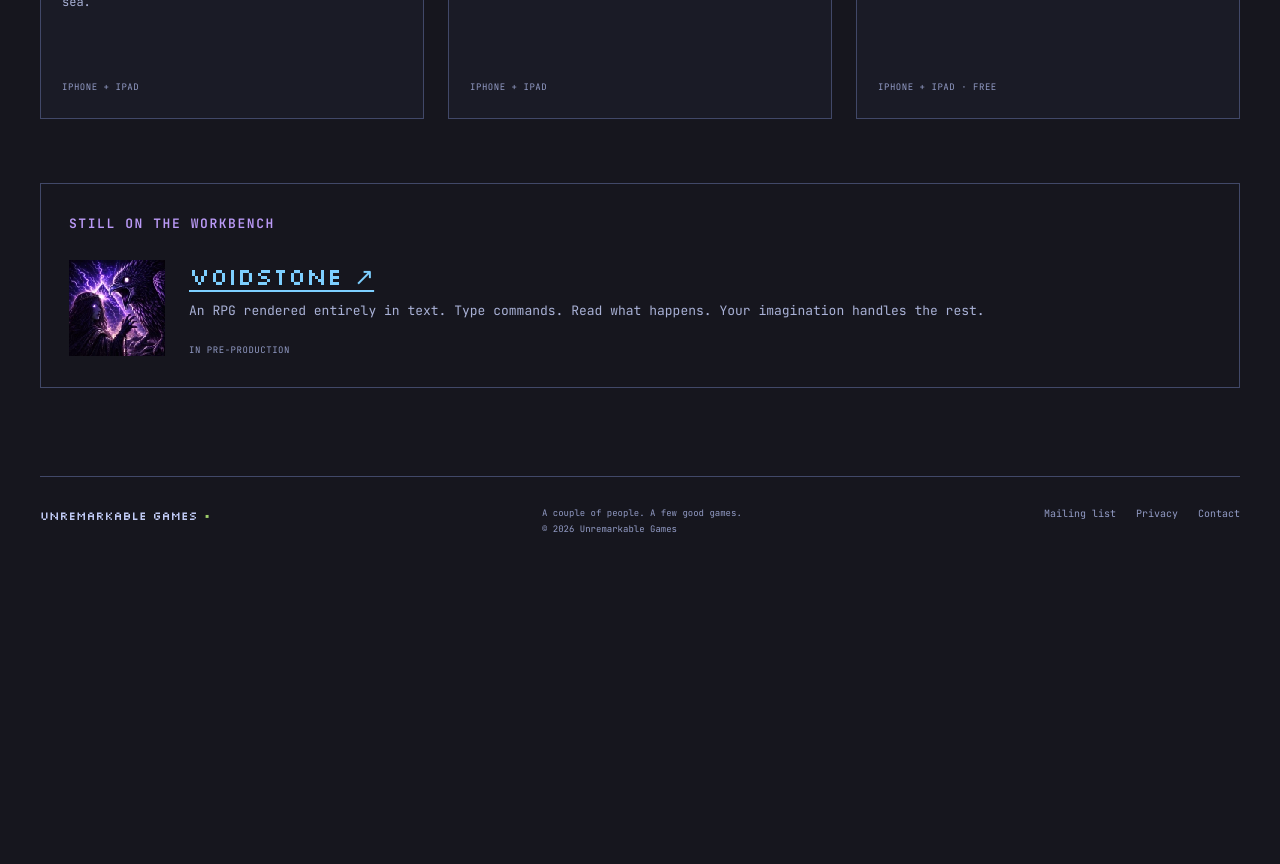
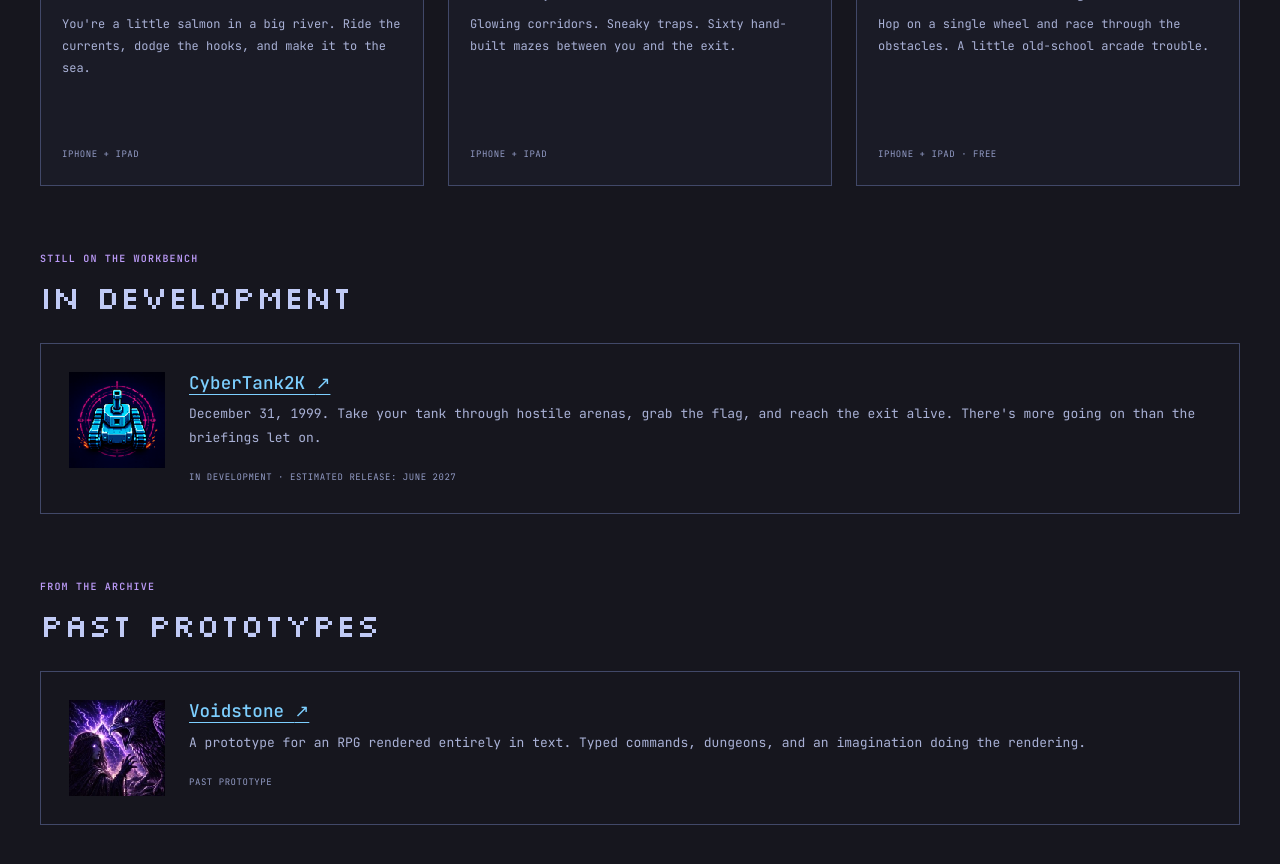
Before and after one commit to unremarkablegames/unremarkablegames.github.io, a Jekyll site: the page built from games.md, in a window 1280 px wide and 900 px high, scrolled down 729 px. Shown: the top 864 px of the window. Built offline with Jekyll 4.4.1, drawn with Linux system fonts in a browser that asks for light colours; before the commit the page ends 1302 px from its top, so only the background shows below that; some of the changed text lies outside the part shown.

Commit message:
feat: add CyberTank2K and clarify game catalog

```diff
--- a/games.md
+++ b/games.md
@@ -2,12 +2,35 @@
 title: "Games"
 ---
 
-<p class="eyebrow">Made here. Played anywhere.</p>
+<p class="eyebrow">From the studio</p>
 <h1>Games</h1>
 <p class="page-intro">A salmon, a maze, and a single wheel. Pick your kind of trouble.</p>
 
-<section class="home-section" aria-label="Released games">
+<section class="home-section" aria-labelledby="released-games">
+<div class="section-heading"><h2 id="released-games">Released games</h2></div>
 {% include game-shelf.html %}
 </section>
 
-<section class="prototype"><p class="eyebrow">Still on the workbench</p><img src="/assets/img/voidstone_icon.webp" width="96" height="96" alt=""><div><h2><a href="/games/voidstone">Voidstone ↗</a></h2><p>An RPG rendered entirely in text. Type commands. Read what happens. Your imagination handles the rest.</p><span class="platform">In pre-production</span></div></section>
+<section class="home-section" aria-labelledby="in-development">
+  <div class="section-heading">
+    <div><p class="eyebrow">Still on the workbench</p><h2 id="in-development">In development</h2></div>
+  </div>
+  <article class="prototype">
+    <img src="/assets/img/cybertank2k_icon.png" width="96" height="96" alt="">
+    <div>
+      <h3><a href="/games/cybertank2k">CyberTank2K <span aria-hidden="true">↗</span></a></h3>
+      <p>December 31, 1999. Take your tank through hostile arenas, grab the flag, and reach the exit alive. There's more going on than the briefings let on.</p>
+      <span class="platform">In development · Estimated release: June 2027</span>
+    </div>
+  </article>
+</section>
+
+<section aria-labelledby="past-prototypes">
+  <div class="section-heading">
+    <div><p class="eyebrow">From the archive</p><h2 id="past-prototypes">Past prototypes</h2></div>
+  </div>
+  <article class="prototype">
+    <img src="/assets/img/voidstone_icon.webp" width="96" height="96" alt="">
+    <div><h3><a href="/games/voidstone">Voidstone <span aria-hidden="true">↗</span></a></h3><p>A prototype for an RPG rendered entirely in text. Typed commands, dungeons, and an imagination doing the rendering.</p><span class="platform">Past prototype</span></div>
+  </article>
+</section>
```
Also changed, not shown: games/brinebound.md (+3 -4 lines), games/cybertank2k.md (added, +23 -0 lines), games/neon_labyrinth.md (+6 -3 lines), games/scots_adventure_racing.md (+1 -0 lines), games/voidstone.md (+8 -2 lines), assets/img/cybertank2k_icon.png (added).
